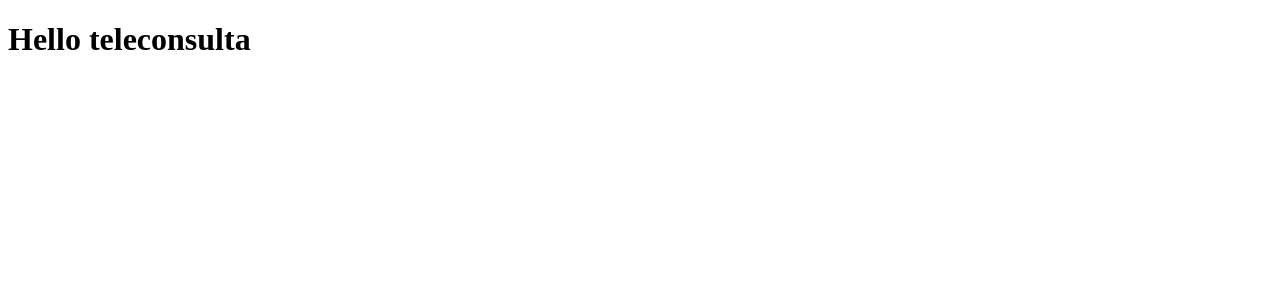
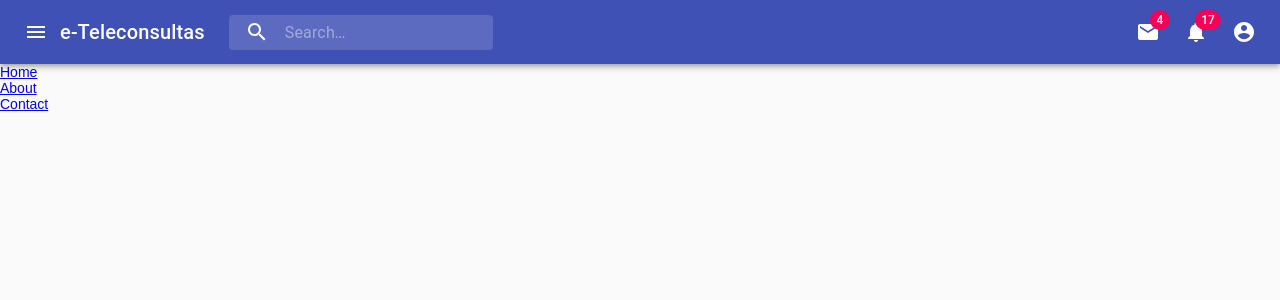
Before and after one commit to 0zz1cl13/frontend-teleconsulta, a React (Create React App) app: page /about in a window 1280 px wide. Shown: the top 300 px of the page. Built offline with nearby package versions, Linux system fonts and the light colour scheme.

Commit message:
Prieira alteraçao inserindo a barra de menu no front

```diff
--- a/package.json
+++ b/package.json
@@ -3,11 +3,15 @@
   "version": "0.1.0",
   "private": true,
   "dependencies": {
+    "@material-ui/core": "^4.8.3",
+    "@material-ui/icons": "^4.5.1",
     "@testing-library/jest-dom": "^4.2.4",
     "@testing-library/react": "^9.3.2",
     "@testing-library/user-event": "^7.1.2",
     "react": "^16.12.0",
     "react-dom": "^16.12.0",
+    "react-router": "^5.1.2",
+    "react-router-dom": "^5.1.2",
     "react-scripts": "3.3.0",
     "serialize-javascript": "^2.1.2"
   },
--- a/src/App.js
+++ b/src/App.js
@@ -1,9 +1,12 @@
 import React from 'react';
+import Routes from './Routes';
+import Header from './Header';
 
-function App() {
-  return (
-   <h1>Hello teleconsulta</h1>
-  );
-}
+const App = () => (
+  <div className='App'>
+    <Header />
+    <Routes />
+  </div>
+);
 
 export default App;
--- /dev/null
+++ b/src/Header/index.js
@@ -0,0 +1,170 @@
+import React from 'react';
+import AppBar from '@material-ui/core/AppBar';
+import Toolbar from '@material-ui/core/Toolbar';
+import IconButton from '@material-ui/core/IconButton';
+import Typography from '@material-ui/core/Typography';
+import InputBase from '@material-ui/core/InputBase';
+import Badge from '@material-ui/core/Badge';
+import MenuItem from '@material-ui/core/MenuItem';
+import Menu from '@material-ui/core/Menu';
+import MenuIcon from '@material-ui/icons/Menu';
+import SearchIcon from '@material-ui/icons/Search';
+import AccountCircle from '@material-ui/icons/AccountCircle';
+import MailIcon from '@material-ui/icons/Mail';
+import NotificationsIcon from '@material-ui/icons/Notifications';
+import MoreIcon from '@material-ui/icons/MoreVert';
+import {useStyles} from './styles.js';
+
+
+export default function Header() {
+  const classes = useStyles();
+  const [anchorEl, setAnchorEl] = React.useState(null);
+  const [mobileMoreAnchorEl, setMobileMoreAnchorEl] = React.useState(null);
+
+  const isMenuOpen = Boolean(anchorEl);
+  const isMobileMenuOpen = Boolean(mobileMoreAnchorEl);
+
+  const handleProfileMenuOpen = event => {
+    setAnchorEl(event.currentTarget);
+  };
+
+  const handleMobileMenuClose = () => {
+    setMobileMoreAnchorEl(null);
+  };
+
+  const handleMenuClose = () => {
+    setAnchorEl(null);
+    handleMobileMenuClose();
+  };
+
+  const handleMobileMenuOpen = event => {
+    setMobileMoreAnchorEl(event.currentTarget);
+  };
+
+  const menuId = 'primary-search-account-menu';
+  const renderMenu = (
+    <Menu
+      anchorEl={anchorEl}
+      anchorOrigin={{ vertical: 'top', horizontal: 'right' }}
+      id={menuId}
+      keepMounted
+      transformOrigin={{ vertical: 'top', horizontal: 'right' }}
+      open={isMenuOpen}
+      onClose={handleMenuClose}
+    >
+      <MenuItem onClick={handleMenuClose}>Profile</MenuItem>
+      <MenuItem onClick={handleMenuClose}>My account</MenuItem>
+    </Menu>
+  );
+
+  const mobileMenuId = 'primary-search-account-menu-mobile';
+  const renderMobileMenu = (
+    <Menu
+      anchorEl={mobileMoreAnchorEl}
+      anchorOrigin={{ vertical: 'top', horizontal: 'right' }}
+      id={mobileMenuId}
+      keepMounted
+      transformOrigin={{ vertical: 'top', horizontal: 'right' }}
+      open={isMobileMenuOpen}
+      onClose={handleMobileMenuClose}
+    >
+      <MenuItem>
+        <IconButton aria-label="show 4 new mails" color="inherit">
+          <Badge badgeContent={4} color="secondary">
+            <MailIcon />
+          </Badge>
+        </IconButton>
+        <p>Messages</p>
+      </MenuItem>
+      <MenuItem>
+        <IconButton aria-label="show 11 new notifications" color="inherit">
+          <Badge badgeContent={11} color="secondary">
+            <NotificationsIcon />
+          </Badge>
+        </IconButton>
+        <p>Notifications</p>
+      </MenuItem>
+      <MenuItem onClick={handleProfileMenuOpen}>
+        <IconButton
+          aria-label="account of current user"
+          aria-controls="primary-search-account-menu"
+          aria-haspopup="true"
+          color="inherit"
+        >
+          <AccountCircle />
+        </IconButton>
+        <p>Profile</p>
+      </MenuItem>
+    </Menu>
+  );
+
+  return (
+    <div className={classes.grow}>
+      <AppBar position="relative" style={{ colorDefault:'#209F85'}}>
+        <Toolbar>
+          <IconButton
+            edge="start"
+            className={classes.menuButton}
+            color="inherit"
+            aria-label="open drawer"
+          >
+            <MenuIcon />
+          </IconButton>
+          <Typography className={classes.title} variant="h6" noWrap>
+            e-Teleconsultas
+          </Typography>
+          <div className={classes.search}>
+            <div className={classes.searchIcon}>
+              <SearchIcon />
+            </div>
+            <InputBase
+              placeholder="Search…"
+              classes={{
+                root: classes.inputRoot,
+                input: classes.inputInput,
+              }}
+              inputProps={{ 'aria-label': 'search' }}
+            />
+          </div>
+          <div className={classes.grow} />
+          <div className={classes.sectionDesktop}>
+            <IconButton aria-label="show 4 new mails" color="inherit">
+              <Badge badgeContent={4} color="secondary">
+                <MailIcon />
+              </Badge>
+            </IconButton>
+            <IconButton aria-label="show 17 new notifications" color="inherit">
+              <Badge badgeContent={17} color="secondary">
+                <NotificationsIcon />
+              </Badge>
+            </IconButton>
+            <IconButton
+              edge="end"
+              aria-label="account of current user"
+              aria-controls={menuId}
+              aria-haspopup="true"
+              onClick={handleProfileMenuOpen}
+              color="inherit"
+            >
+              <AccountCircle />
+            </IconButton>
+          </div>
+          <div className={classes.sectionMobile}>
+            <IconButton
+              aria-label="show more"
+              aria-controls={mobileMenuId}
+              aria-haspopup="true"
+              onClick={handleMobileMenuOpen}
+              color="inherit"
+            >
+              <MoreIcon />
+            </IconButton>
+          </div>
+        </Toolbar>
+      </AppBar>
+      {renderMobileMenu}
+      {renderMenu}
+    </div>
+  );
+
+}
--- /dev/null
+++ b/src/Header/styles.js
@@ -0,0 +1,62 @@
+import { fade, makeStyles } from '@material-ui/core/styles';
+
+const useStyles = makeStyles(theme => ({
+  grow: {
+    flexGrow: 1,
+  },
+  title: {
+    display: 'none',
+    [theme.breakpoints.up('sm')]: {
+      display: 'block',
+    },
+  },
+  search: {
+    position: 'relative',
+    borderRadius: theme.shape.borderRadius,
+    backgroundColor: fade(theme.palette.common.white, 0.15),
+    '&:hover': {
+      backgroundColor: fade(theme.palette.common.white, 0.25),
+    },
+    marginRight: theme.spacing(2),
+    marginLeft: 0,
+    width: '100%',
+    [theme.breakpoints.up('sm')]: {
+      marginLeft: theme.spacing(3),
+      width: 'auto',
+    },
+  },
+  searchIcon: {
+    width: theme.spacing(7),
+    height: '100%',
+    position: 'absolute',
+    pointerEvents: 'none',
+    display: 'flex',
+    alignItems: 'center',
+    justifyContent: 'center',
+  },
+  inputRoot: {
+    color: 'inherit',
+  },
+  inputInput: {
+    padding: theme.spacing(1, 1, 1, 7),
+    transition: theme.transitions.create('width'),
+    width: '100%',
+    [theme.breakpoints.up('md')]: {
+      width: 200,
+    },
+  },
+  sectionDesktop: {
+    display: 'none',
+    [theme.breakpoints.up('md')]: {
+      display: 'flex',
+    },
+  },
+  sectionMobile: {
+    display: 'flex',
+    [theme.breakpoints.up('md')]: {
+      display: 'none',
+    },
+  },
+}));
+
+export  { useStyles };
--- /dev/null
+++ b/src/Routes.js
@@ -0,0 +1,19 @@
+
+import React from 'react';
+
+import { BrowserRouter, Switch, Route } from 'react-router-dom';
+import Contact from './pages/contact';
+import About from './pages/about';
+import Main from './pages/main';
+
+const Routes = () => (
+  <BrowserRouter>
+    <Switch>
+      <Route path='/' component={Main} />
+      <Route path='/about' component={About} />
+      <Route path='/contact' component={Contact} />
+    </Switch>
+  </BrowserRouter>
+);
+
+export default Routes;
--- a/src/index.js
+++ b/src/index.js
@@ -1,11 +1,9 @@
 import React from 'react';
 import ReactDOM from 'react-dom';
 import App from './App';
-// import * as serviceWorker from './serviceWorker';
+import * as serviceWorker from './serviceWorker';
+import './style.css'
 
 ReactDOM.render(<App />, document.getElementById('root'));
 
-// If you want your app to work offline and load faster, you can change
-// unregister() to register() below. Note this comes with some pitfalls.
-// Learn more about service workers: https://bit.ly/CRA-PWA
-// serviceWorker.unregister();
+serviceWorker.unregister();
--- /dev/null
+++ b/src/pages/about/index.js
@@ -0,0 +1,12 @@
+import React from 'react';
+
+class About extends React.Component {
+    render() {
+       return (
+          <div>
+             <h1>About...</h1>
+          </div>
+       )
+    }
+ }
+ export default About;
--- /dev/null
+++ b/src/pages/contact/index.js
@@ -0,0 +1,12 @@
+import React from 'react';
+
+class Contact extends React.Component {
+    render() {
+       return (
+          <div>
+             <h1>Contact...</h1>
+          </div>
+       )
+    }
+ }
+ export default Contact;
--- /dev/null
+++ b/src/pages/main/index.js
@@ -0,0 +1,17 @@
+import React from 'react';
+import {Link} from 'react-router-dom';
+class Main extends React.Component {
+   render() {
+      return (
+         <div>
+            <ul>
+            <li><Link to="/home">Home</Link></li>
+            <li><Link to="/about">About</Link></li>
+            <li><Link to="/contact">Contact</Link></li>
+            </ul>
+            {this.props.children}
+         </div>
+      )
+   }
+}
+export default Main;
--- /dev/null
+++ b/src/style.css
@@ -0,0 +1,12 @@
+* {
+    margin: 0;
+    padding: 0;
+    outline: 0;
+    box-sizing: border-box;
+  }
+
+  body {
+    background: #fafafa;
+    font: 14px Arial, Helvetica, sans-serif;
+    -webkit-font-smoothing: antialiased !important;
+  }
```
Also changed, not shown: 2 other files (tests, documents, lock files or other folders).
